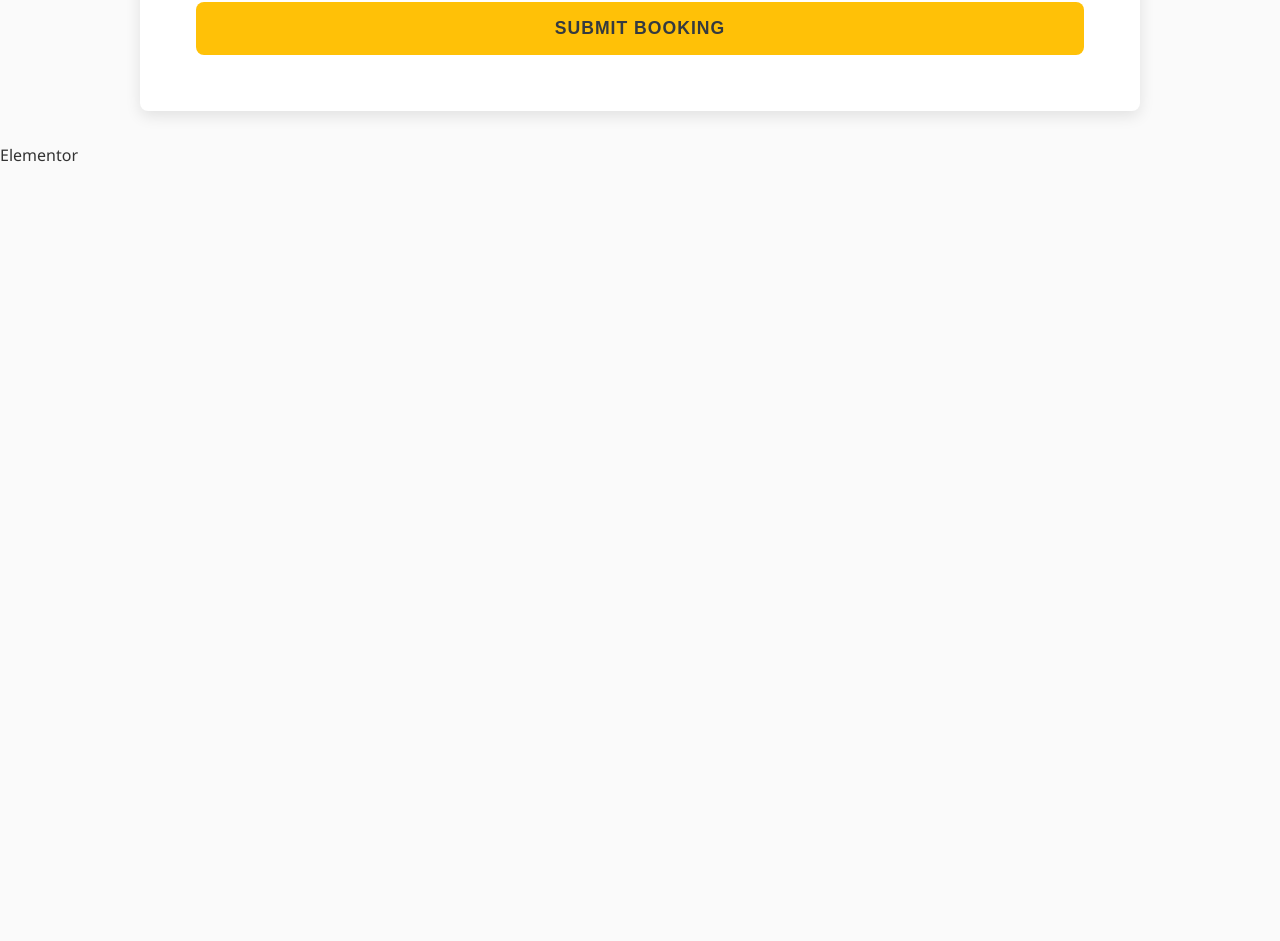
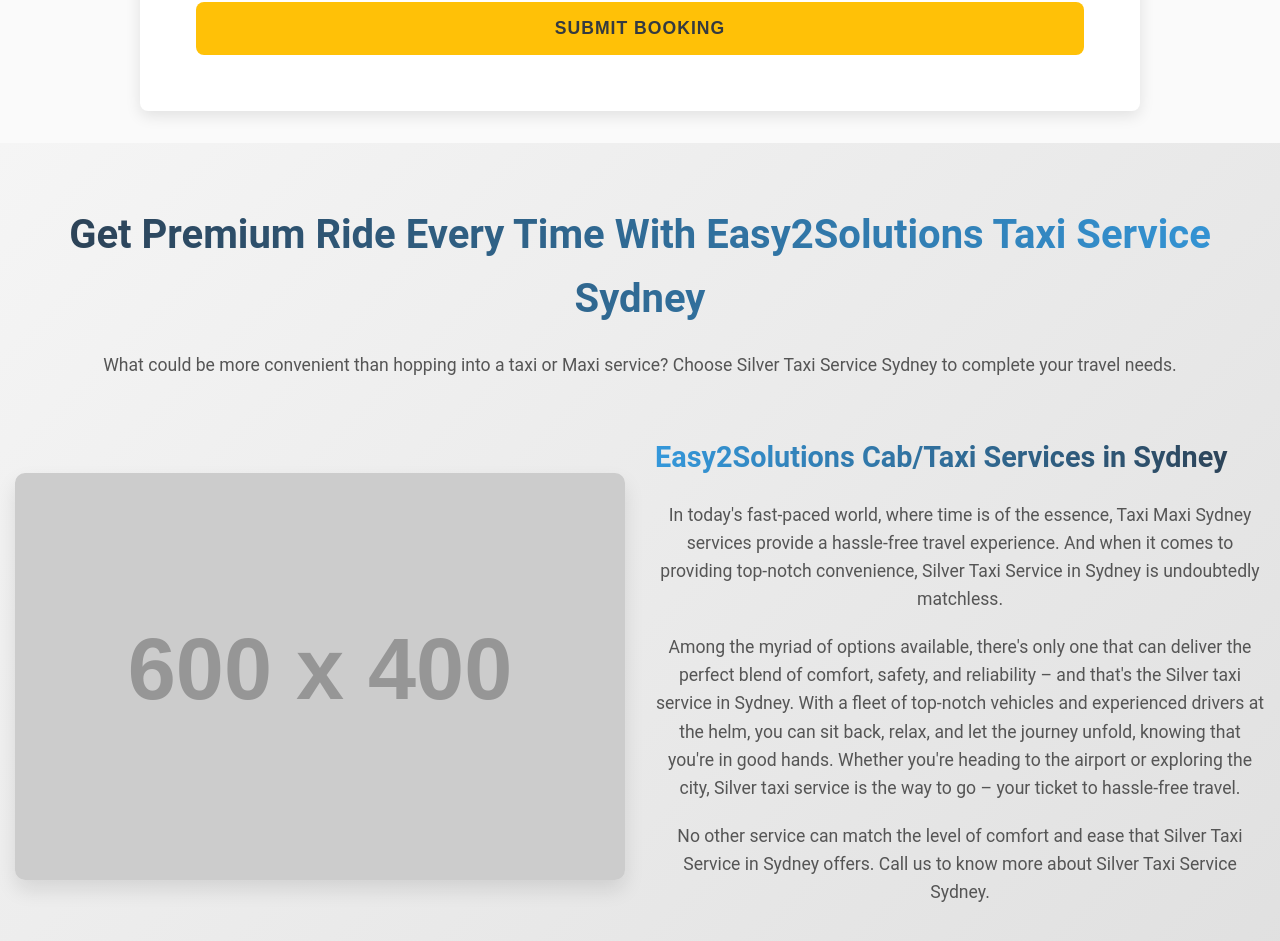
Before and after one commit to mr-ssc/Texi-Client, a React (Create React App) app: page / in a window 1280 px wide. Shown: the part 2276-3217 px from the top of the page. Before the commit the page ends 2445 px from the top, so only its background shows below. Built offline with nearby package versions, Linux system fonts and the light colour scheme.

Commit message:
first commit

```diff
--- a/src/component/Elementor.css
+++ b/src/component/Elementor.css
@@ -0,0 +1,138 @@
+/* Base Styles */
+.elementor-section {
+  padding: 60px 0;
+  background: linear-gradient(135deg, #f5f5f5 0%, #e0e0e0 100%);
+  font-family: 'Roboto', sans-serif;
+}
+
+.elementor-heading-title {
+  font-size: 2.5rem;
+  color: #333;
+  margin-bottom: 20px;
+  background: linear-gradient(to right, #2c3e50, #3498db);
+  -webkit-background-clip: text;
+  background-clip: text;
+  color: transparent;
+  text-align: center;
+}
+
+.elementor-paragraph {
+  font-size: 1.1rem;
+  line-height: 1.6;
+  color: #555;
+  margin-bottom: 20px;
+  text-align: center;
+}
+
+.elementor-image-text-wrapper {
+  display: flex;
+  flex-wrap: wrap;
+  align-items: center;
+  margin-top: 40px;
+}
+
+.elementor-image-box {
+  flex: 0 0 50%;
+  padding: 15px;
+}
+
+.elementor-image {
+  width: 100%;
+  height: auto;
+  border-radius: 10px;
+  box-shadow: 0 10px 20px rgba(0,0,0,0.1);
+  transition: transform 0.3s ease;
+}
+
+.elementor-image:hover {
+  transform: scale(1.02);
+}
+
+.elementor-text-box {
+  flex: 0 0 50%;
+  padding: 15px;
+}
+
+.elementor-subheading {
+  font-size: 1.8rem;
+  color: #2c3e50;
+  margin-bottom: 20px;
+  background: linear-gradient(to right, #3498db, #2c3e50);
+  -webkit-background-clip: text;
+  background-clip: text;
+  color: transparent;
+}
+
+/* Animations */
+.animate__animated {
+  animation-duration: 1s;
+}
+
+/* Keyframes */
+@keyframes fadeIn {
+  from { opacity: 0; }
+  to { opacity: 1; }
+}
+
+@keyframes fadeInDown {
+  from {
+    opacity: 0;
+    transform: translateY(-20px);
+  }
+  to {
+    opacity: 1;
+    transform: translateY(0);
+  }
+}
+
+@keyframes fadeInLeft {
+  from {
+    opacity: 0;
+    transform: translateX(-20px);
+  }
+  to {
+    opacity: 1;
+    transform: translateX(0);
+  }
+}
+
+@keyframes fadeInRight {
+  from {
+    opacity: 0;
+    transform: translateX(20px);
+  }
+  to {
+    opacity: 1;
+    transform: translateX(0);
+  }
+}
+
+/* Responsive Design */
+@media (max-width: 768px) {
+  .elementor-image-box,
+  .elementor-text-box {
+    flex: 0 0 100%;
+  }
+
+  .elementor-heading-title {
+    font-size: 2rem;
+  }
+
+  .elementor-subheading {
+    font-size: 1.5rem;
+  }
+}
+
+@media (max-width: 480px) {
+  .elementor-section {
+    padding: 40px 0;
+  }
+
+  .elementor-heading-title {
+    font-size: 1.8rem;
+  }
+
+  .elementor-paragraph {
+    font-size: 1rem;
+  }
+}
--- a/src/component/Elementor.js
+++ b/src/component/Elementor.js
@@ -1,9 +1,61 @@
-import React from 'react'
+import React from 'react';
+import './Elementor.css';
 
 const Elementor = () => {
   return (
-    <div>Elementor</div>
-  )
-}
+    <div className="elementor-section elementor-section-boxed">
+      <div className="elementor-container">
+        <div className="elementor-row">
+          <div className="elementor-column elementor-col-100">
+            <div className="elementor-widget-wrap">
+              {/* Heading */}
+              <h2 className="elementor-heading-title animate__animated animate__fadeInDown">
+                Get Premium Ride Every Time With Easy2Solutions Taxi Service Sydney
+              </h2>
 
-export default Elementor
+              {/* Introductory Paragraph */}
+              <p className="elementor-paragraph animate__animated animate__fadeIn animate__delay-1s">
+                What could be more convenient than hopping into a taxi or Maxi service? Choose Silver Taxi Service Sydney to complete your travel needs.
+              </p>
+
+              <div className="elementor-image-text-wrapper">
+                {/* Image (50% width on right side) */}
+                <div className="elementor-image-box animate__animated animate__fadeInRight">
+                  <img
+                    src="https://via.placeholder.com/600x400"
+                    alt="Silver Taxi Sydney"
+                    className="elementor-image"
+                  />
+                </div>
+
+                {/* Content Box */}
+                <div className="elementor-text-box animate__animated animate__fadeInLeft">
+                  <h3 className="elementor-subheading">Easy2Solutions Cab/Taxi Services in Sydney</h3>
+
+                  <p className="elementor-paragraph">
+                    In today's fast-paced world, where time is of the essence, Taxi Maxi Sydney services provide a hassle-free travel experience.
+                    And when it comes to providing top-notch convenience, Silver Taxi Service in Sydney is undoubtedly matchless.
+                  </p>
+
+                  <p className="elementor-paragraph">
+                    Among the myriad of options available, there's only one that can deliver the perfect blend of comfort, safety, and reliability –
+                    and that's the Silver taxi service in Sydney. With a fleet of top-notch vehicles and experienced drivers at the helm,
+                    you can sit back, relax, and let the journey unfold, knowing that you're in good hands. Whether you're heading to the
+                    airport or exploring the city, Silver taxi service is the way to go – your ticket to hassle-free travel.
+                  </p>
+
+                  <p className="elementor-paragraph">
+                    No other service can match the level of comfort and ease that Silver Taxi Service in Sydney offers.
+                    Call us to know more about Silver Taxi Service Sydney.
+                  </p>
+                </div>
+              </div>
+            </div>
+          </div>
+        </div>
+      </div>
+    </div>
+  );
+};
+
+export default Elementor ;
```
